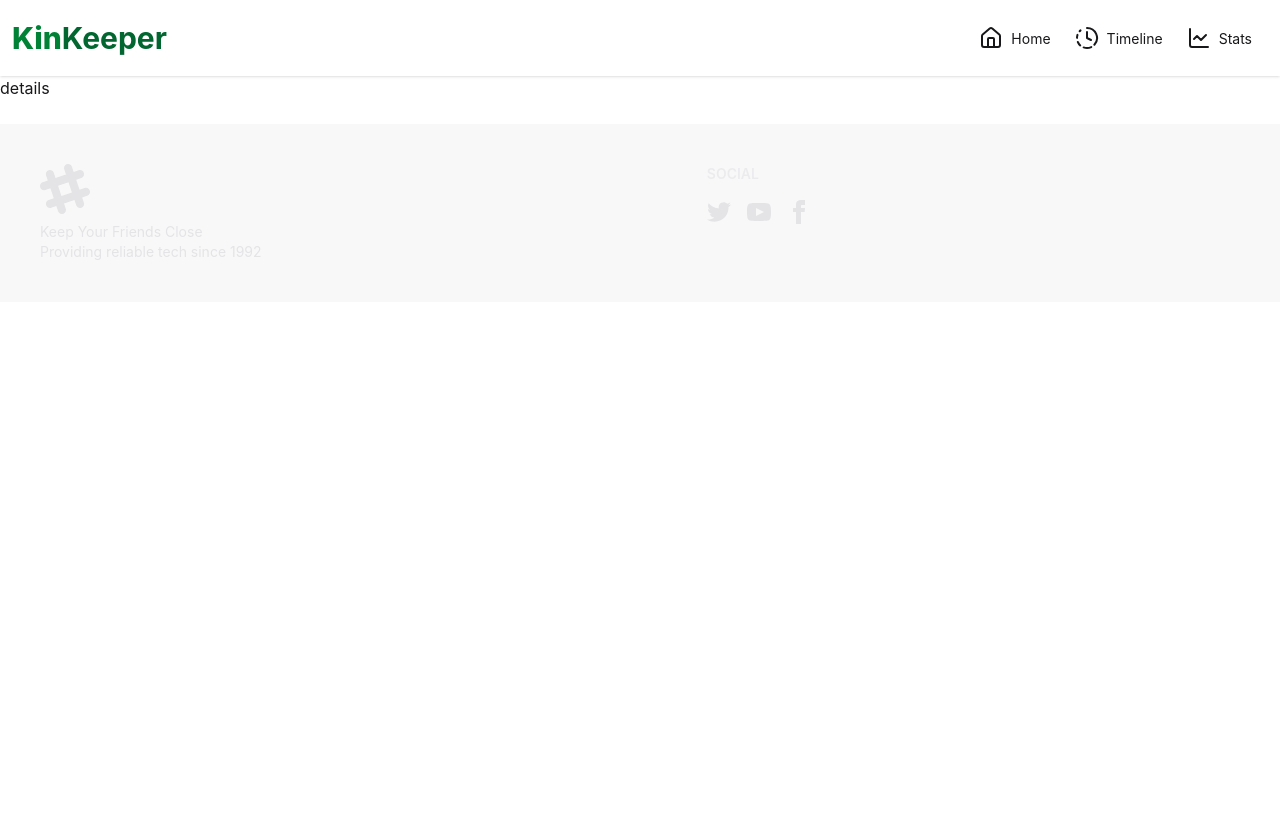
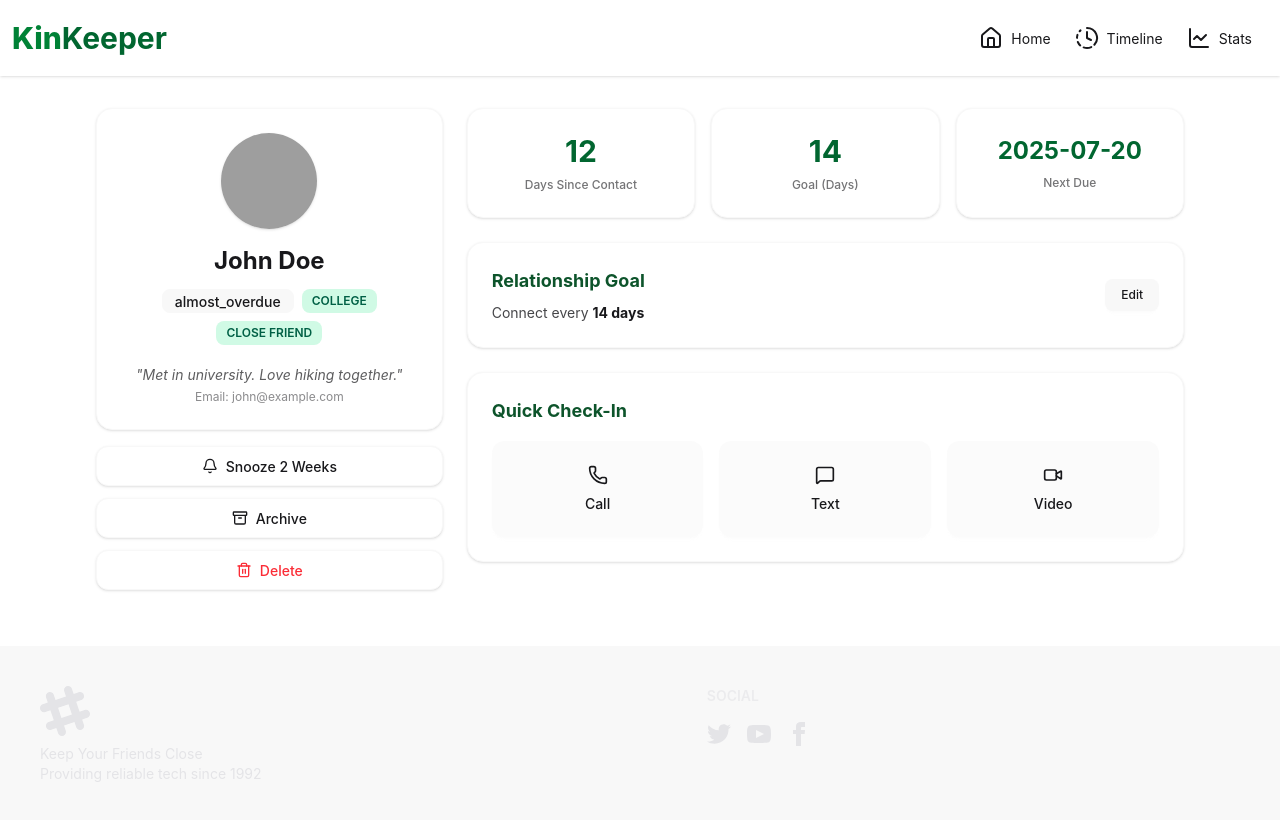
Before and after one commit to mahib-bit/KinKeeper, a React (Vite) app: page /kinDetails/1 in a window 1280 px wide. Shown: the top 820 px of the page. Built offline with nearby package versions, Linux system fonts and the light colour scheme; grey boxes are pictures that could not be loaded.

Commit message:
Kin Details mapped dynamically

```diff
--- a/src/pages/KinDetails/KinDetails.jsx
+++ b/src/pages/KinDetails/KinDetails.jsx
@@ -1,16 +1,123 @@
 import React from 'react';
 import { useLoaderData, useParams } from 'react-router';
+import { Bell, Archive, Trash2, Phone, MessageSquare, Video } from 'lucide-react';
 
 const KinDetails = () => {
 
-    const {id} =useParams();
+    const { id } = useParams();
     const singleDetail = useLoaderData();
 
-    const detail = singleDetail.find(kin => kin.id == id)
+    const detail = singleDetail.find(kin => kin.id == id);
+    const { name, status, tags, picture, bio, days_since_contact, goal, next_due_date, email } = detail;
+
+    const getStatusBadge = (status) => {
+        if (status === 'on_track') {
+            return <span className="badge bg-green-600 text-white border-none font-medium px-3 py-1">On Track</span>;
+        }
+        if (status === 'overdue') {
+            return <span className="badge bg-red-500 text-white border-none font-medium px-3 py-1">Overdue</span>;
+        }
+        return <span className="badge badge-ghost font-medium px-3 py-1">{status}</span>;
+    };
 
     return (
-        <div>
-            <h1>details</h1>
+        <div className="w-full max-w-6xl mx-auto px-4 sm:px-6 md:px-8 py-8">
+            <div className="grid grid-cols-1 lg:grid-cols-12 gap-6 items-start">
+
+                <div className="lg:col-span-4 flex flex-col gap-4">
+
+                    <div className="bg-base-100 p-6 rounded-2xl shadow-sm border border-base-200 text-center flex flex-col items-center">
+                        <img
+                            src={picture}
+                            alt={name}
+                            className="w-24 h-24 rounded-full object-cover shadow-sm mb-4"
+                        />
+                        <h2 className="text-2xl font-bold text-base-content">{name}</h2>
+
+                        <div className="flex flex-wrap justify-center items-center gap-2 my-3">
+                            {getStatusBadge(status)}
+                            {tags.map((tag, idx) => (
+                                <span key={idx} className="badge bg-emerald-100 text-emerald-800 border-none uppercase text-xs font-semibold px-2.5 py-1">
+                                    {tag}
+                                </span>
+                            ))}
+                        </div>
+
+                        {bio && (
+                            <p className="text-sm italic text-base-content/70 mt-2">
+                                "{bio}"
+                            </p>
+                        )}
+                        <p className="text-xs text-base-content/50 mt-1">
+                            Email: {email}
+                        </p>
+                    </div>
+
+                    <div className="flex flex-col gap-3">
+                        <button className="btn bg-base-100 hover:bg-base-200 border border-base-200 shadow-sm text-base-content justify-center gap-2 font-medium py-3 rounded-xl">
+                            <Bell className="w-4 h-4" />
+                            Snooze 2 Weeks
+                        </button>
+                        <button className="btn bg-base-100 hover:bg-base-200 border border-base-200 shadow-sm text-base-content justify-center gap-2 font-medium py-3 rounded-xl">
+                            <Archive className="w-4 h-4" />
+                            Archive
+                        </button>
+                        <button className="btn bg-base-100 hover:bg-red-50 border border-base-200 shadow-sm text-red-500 hover:text-red-600 justify-center gap-2 font-medium py-3 rounded-xl">
+                            <Trash2 className="w-4 h-4" />
+                            Delete
+                        </button>
+                    </div>
+                </div>
+
+                <div className="lg:col-span-8 flex flex-col gap-6">
+
+                    <div className="grid grid-cols-1 sm:grid-cols-3 gap-4">
+                        <div className="bg-base-100 p-6 rounded-2xl shadow-sm border border-base-200 text-center flex flex-col items-center justify-center">
+                            <span className="text-3xl font-bold text-green-800">{days_since_contact}</span>
+                            <span className="text-xs font-medium text-base-content/60 mt-2">Days Since Contact</span>
+                        </div>
+                        <div className="bg-base-100 p-6 rounded-2xl shadow-sm border border-base-200 text-center flex flex-col items-center justify-center">
+                            <span className="text-3xl font-bold text-green-800">{goal}</span>
+                            <span className="text-xs font-medium text-base-content/60 mt-2">Goal (Days)</span>
+                        </div>
+                        <div className="bg-base-100 p-6 rounded-2xl shadow-sm border border-base-200 text-center flex flex-col items-center justify-center">
+                            <span className="text-xl sm:text-2xl font-bold text-green-800">{next_due_date || 'N/A'}</span>
+                            <span className="text-xs font-medium text-base-content/60 mt-2">Next Due</span>
+                        </div>
+                    </div>
+
+                    <div className="bg-base-100 p-6 rounded-2xl shadow-sm border border-base-200 flex items-center justify-between">
+                        <div>
+                            <h3 className="text-lg font-bold text-green-900">Relationship Goal</h3>
+                            <p className="text-sm text-base-content/80 mt-2">
+                                Connect every <span className="font-bold text-base-content">{goal} days</span>
+                            </p>
+                        </div>
+                        <button className="btn btn-sm bg-base-200 hover:bg-base-300 border-none font-medium px-4 rounded-lg">
+                            Edit
+                        </button>
+                    </div>
+
+                    <div className="bg-base-100 p-6 rounded-2xl shadow-sm border border-base-200">
+                        <h3 className="text-lg font-bold text-green-900 mb-4">Quick Check-In</h3>
+                        <div className="grid grid-cols-1 sm:grid-cols-3 gap-4">
+                            <button className="btn bg-base-200/60 hover:bg-base-200 border-none h-24 flex flex-col gap-2 rounded-xl text-base-content font-medium">
+                                <Phone className="w-5 h-5 text-base-content" />
+                                Call
+                            </button>
+                            <button className="btn bg-base-200/60 hover:bg-base-200 border-none h-24 flex flex-col gap-2 rounded-xl text-base-content font-medium">
+                                <MessageSquare className="w-5 h-5 text-base-content" />
+                                Text
+                            </button>
+                            <button className="btn bg-base-200/60 hover:bg-base-200 border-none h-24 flex flex-col gap-2 rounded-xl text-base-content font-medium">
+                                <Video className="w-5 h-5 text-base-content" />
+                                Video
+                            </button>
+                        </div>
+                    </div>
+                </div>
+
+            </div>
         </div>
     );
 };
```
